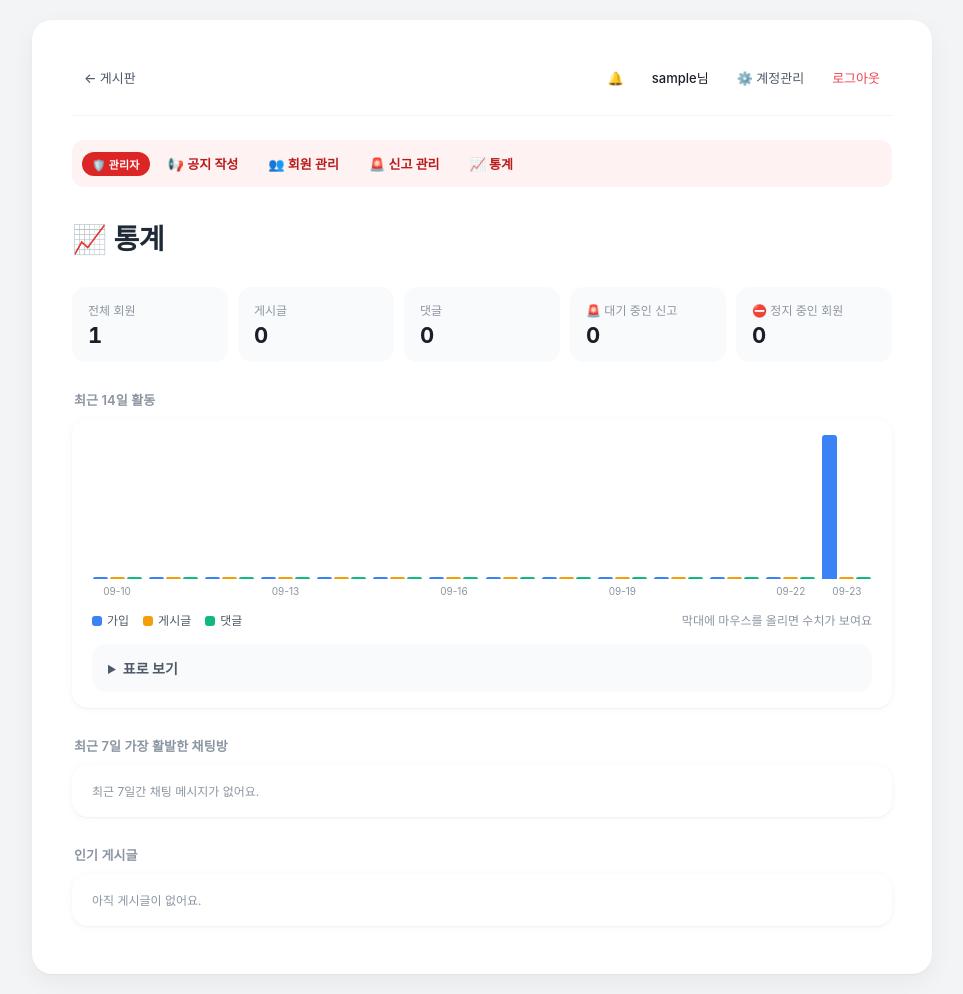
After one commit to sihoo11/week_06_bbs, a Flask app: page /admin/stats in a window 1280 px wide. The commit adds this page. Shown: the whole page, without its empty margins (158-1121 px from the left). Run offline with Flask 3, Linux system fonts and the light colour scheme; the visitor is signed in with stand-in values (Sample User, id 1); data comes from the database, SQL or seed files in the repository; data that the repository does not hold is empty; some libraries are stand-ins or nearby versions.

Commit message:
Feat: 관리자 통계 페이지 추가
- 회원·게시글·댓글·대기 신고·정지 회원 수 요약
- 최근 14일 일별 가입·게시글·댓글 차트 (표 보기 포함)
- 최근 7일 활발한 채팅방, 인기 게시글

Co-Authored-By: Claude Opus 5.5 <noreply@anthropic.com>

```diff
--- a/app.py
+++ b/app.py
@@ -6,7 +6,7 @@ import sqlite3
 import time
 import uuid
 from collections import defaultdict
-from datetime import date, datetime
+from datetime import date, datetime, timedelta
 from pathlib import Path
 
 import openai
@@ -1335,6 +1335,54 @@ def ban_user(user_id):
     conn.close()
     return redirect(safe_redirect_target(request.form.get("next"), url_for("admin_users")))
 
+@app.route("/admin/stats")
+def admin_stats():
+    if "user_id" not in session:
+        return redirect("/login")
+    if not session.get("is_admin"):
+        return "관리자만 접근할 수 있습니다.", 403
+
+    conn = get_db()
+    totals = conn.execute("""
+        SELECT (SELECT COUNT(*) FROM users) AS users,
+               (SELECT COUNT(*) FROM posts WHERE is_notice = 0) AS posts,
+               (SELECT COUNT(*) FROM comments) AS comments,
+               (SELECT COUNT(*) FROM reports WHERE status = 'pending') AS pending_reports,
+               (SELECT COUNT(*) FROM users WHERE banned_until > datetime('now', 'localtime')) AS banned
+    """).fetchone()
+
+    # 최근 14일 일별 가입·글·댓글 수 (기록이 없는 날도 0으로 채운다)
+    days = [(date.today() - timedelta(days=i)).isoformat() for i in range(13, -1, -1)]
+    daily = {d: {"date": d, "users": 0, "posts": 0, "comments": 0} for d in days}
+    for table, key, extra in [("users", "users", ""), ("posts", "posts", "AND is_notice = 0"), ("comments", "comments", "")]:
+        for row in conn.execute(f"""
+            SELECT date(created_at) AS d, COUNT(*) AS c FROM {table}
+            WHERE date(created_at) >= ? {extra} GROUP BY d
+        """, (days[0],)):
+            if row["d"] in daily:
+                daily[row["d"]][key] = row["c"]
+
+    top_rooms = conn.execute("""
+        SELECT chat_rooms.name, COUNT(chat_messages.id) AS c
+        FROM chat_messages JOIN chat_rooms ON chat_rooms.id = chat_messages.room_id
+        WHERE chat_rooms.is_dm = 0 AND chat_messages.created_at >= datetime('now', 'localtime', '-7 days')
+        GROUP BY chat_rooms.id ORDER BY c DESC LIMIT 5
+    """).fetchall()
+    top_posts = conn.execute("""
+        SELECT posts.id, posts.title, posts.views,
+               (SELECT COUNT(*) FROM post_likes WHERE post_likes.post_id = posts.id) AS like_count
+        FROM posts WHERE is_notice = 0 ORDER BY like_count DESC, views DESC LIMIT 5
+    """).fetchall()
+    conn.close()
+
+    daily_rows = list(daily.values())
+    daily_max = max([1] + [r[k] for r in daily_rows for k in ("users", "posts", "comments")])
+    room_max = max([1] + [r["c"] for r in top_rooms])
+    return render_template(
+        "admin_stats.html", totals=totals, daily=daily_rows, daily_max=daily_max,
+        top_rooms=top_rooms, room_max=room_max, top_posts=top_posts,
+    )
+
 @app.route("/admin/reports")
 def admin_reports():
     if "user_id" not in session:
--- a/templates/_admin_nav.html
+++ b/templates/_admin_nav.html
@@ -3,4 +3,5 @@
     <a href="/notice/new">📢 공지 작성</a>
     <a href="/admin/users">👥 회원 관리</a>
     <a href="/admin/reports">🚨 신고 관리</a>
+    <a href="/admin/stats">📈 통계</a>
 </div>
--- /dev/null
+++ b/templates/admin_stats.html
@@ -0,0 +1,87 @@
+{% extends "base.html" %}
+
+{% block title %}관리자 통계{% endblock %}
+
+{% block nav_left %}
+    <a href="/">← 게시판</a>
+{% endblock %}
+
+{% block nav_admin %}
+    {% if session.get("is_admin") %}
+        {% include "_admin_nav.html" %}
+    {% endif %}
+{% endblock %}
+
+{% block content %}
+    <h1>📈 통계</h1>
+
+    <div class="stat-tiles">
+        <div class="stat-tile"><div class="stat-tile-label">전체 회원</div><div class="stat-tile-value">{{ totals.users }}</div></div>
+        <div class="stat-tile"><div class="stat-tile-label">게시글</div><div class="stat-tile-value">{{ totals.posts }}</div></div>
+        <div class="stat-tile"><div class="stat-tile-label">댓글</div><div class="stat-tile-value">{{ totals.comments }}</div></div>
+        <a href="/admin/reports" class="stat-tile{% if totals.pending_reports %} warn{% endif %}" style="text-decoration: none;">
+            <div class="stat-tile-label">🚨 대기 중인 신고</div><div class="stat-tile-value">{{ totals.pending_reports }}</div>
+        </a>
+        <div class="stat-tile"><div class="stat-tile-label">⛔ 정지 중인 회원</div><div class="stat-tile-value">{{ totals.banned }}</div></div>
+    </div>
+
+    <div class="section-heading">최근 14일 활동</div>
+    <div class="settings-card">
+        <div class="daily-chart" role="img" aria-label="최근 14일 일별 가입자, 게시글, 댓글 수">
+            {% for d in daily %}
+            <div class="daily-col">
+                <div class="daily-bar series-users" style="height: {{ (d.users / daily_max * 100)|round(1) }}%" title="{{ d.date }} 가입 {{ d.users }}명"></div>
+                <div class="daily-bar series-posts" style="height: {{ (d.posts / daily_max * 100)|round(1) }}%" title="{{ d.date }} 게시글 {{ d.posts }}개"></div>
+                <div class="daily-bar series-comments" style="height: {{ (d.comments / daily_max * 100)|round(1) }}%" title="{{ d.date }} 댓글 {{ d.comments }}개"></div>
+            </div>
+            {% endfor %}
+        </div>
+        <div class="daily-labels">
+            {% for d in daily %}<span>{{ d.date[5:] if loop.first or loop.last or loop.index0 % 3 == 0 else '' }}</span>{% endfor %}
+        </div>
+        <div class="chart-legend">
+            <span><span class="legend-swatch series-users"></span>가입</span>
+            <span><span class="legend-swatch series-posts"></span>게시글</span>
+            <span><span class="legend-swatch series-comments"></span>댓글</span>
+            <span style="margin-left: auto; color: #8b95a1;">막대에 마우스를 올리면 수치가 보여요</span>
+        </div>
+        <details class="form-extra" style="margin: 0 20px 16px;">
+            <summary>표로 보기</summary>
+            <div class="timetable-wrap">
+                <table class="timetable">
+                    <thead><tr><th>날짜</th><th>가입</th><th>게시글</th><th>댓글</th></tr></thead>
+                    <tbody>
+                        {% for d in daily|reverse %}
+                        <tr><td>{{ d.date }}</td><td>{{ d.users }}</td><td>{{ d.posts }}</td><td>{{ d.comments }}</td></tr>
+                        {% endfor %}
+                    </tbody>
+                </table>
+            </div>
+        </details>
+    </div>
+
+    <div class="section-heading">최근 7일 가장 활발한 채팅방</div>
+    <div class="settings-card bar-chart">
+        {% for room in top_rooms %}
+        <div class="bar-row" title="{{ room.name }}: 메시지 {{ room.c }}개">
+            <span class="bar-label">{{ room.name }}</span>
+            <div class="bar-track"><div class="bar-fill" style="width: {{ (room.c / room_max * 100)|round(1) }}%"></div></div>
+            <span class="bar-value">{{ room.c }}</span>
+        </div>
+        {% else %}
+        <div class="settings-row-desc">최근 7일간 채팅 메시지가 없어요.</div>
+        {% endfor %}
+    </div>
+
+    <div class="section-heading">인기 게시글</div>
+    <div class="settings-card">
+        {% for p in top_posts %}
+        <div class="settings-row">
+            <a href="/posts/{{ p.id }}" class="settings-row-label" style="text-decoration: none;">{{ p.title }}</a>
+            <span class="post-meta" style="white-space: nowrap;">❤️ {{ p.like_count }} · 👁 {{ p.views }}</span>
+        </div>
+        {% else %}
+        <div class="settings-row"><div class="settings-row-desc">아직 게시글이 없어요.</div></div>
+        {% endfor %}
+    </div>
+{% endblock %}
--- a/templates/base.html
+++ b/templates/base.html
@@ -2262,6 +2262,10 @@
             font-variant-numeric: tabular-nums;
         }
 
+        .stat-tile.warn .stat-tile-value {
+            color: #f04452;
+        }
+
         /* ───── 우리 반: 시간표·학사일정·D-day ───── */
         .timetable-wrap {
             overflow-x: auto;
@@ -2375,6 +2379,104 @@
             text-overflow: ellipsis;
             max-width: 420px;
         }
+
+        /* ───── 관리자 통계 막대 ───── */
+        .bar-chart {
+            padding: 16px 20px;
+        }
+
+        .bar-row {
+            display: grid;
+            grid-template-columns: 110px 1fr 40px;
+            align-items: center;
+            gap: 10px;
+            padding: 5px 0;
+            font-size: 13px;
+        }
+
+        .bar-label {
+            color: #4e5968;
+            white-space: nowrap;
+            overflow: hidden;
+            text-overflow: ellipsis;
+        }
+
+        .bar-track {
+            height: 10px;
+            background: #f2f4f6;
+            border-radius: 5px;
+            overflow: hidden;
+        }
+
+        .bar-fill {
+            height: 100%;
+            background: #3b82f6;
+            border-radius: 5px;
+        }
+
+        .bar-value {
+            text-align: right;
+            color: #191f28;
+            font-weight: 600;
+            font-variant-numeric: tabular-nums;
+        }
+
+        .daily-chart {
+            display: flex;
+            align-items: flex-end;
+            gap: 6px;
+            height: 160px;
+            padding: 16px 20px 0;
+        }
+
+        .daily-col {
+            flex: 1;
+            display: flex;
+            align-items: flex-end;
+            justify-content: center;
+            gap: 2px;
+            height: 100%;
+        }
+
+        .daily-bar {
+            width: 30%;
+            min-height: 2px;
+            border-radius: 3px 3px 0 0;
+        }
+
+        .daily-labels {
+            display: flex;
+            gap: 6px;
+            padding: 6px 20px 14px;
+            font-size: 10px;
+            color: #8b95a1;
+        }
+
+        .daily-labels span {
+            flex: 1;
+            text-align: center;
+        }
+
+        .chart-legend {
+            display: flex;
+            gap: 14px;
+            padding: 0 20px 16px;
+            font-size: 12px;
+            color: #4e5968;
+        }
+
+        .legend-swatch {
+            display: inline-block;
+            width: 10px;
+            height: 10px;
+            border-radius: 3px;
+            margin-right: 5px;
+            vertical-align: -1px;
+        }
+
+        .series-users { background: #3b82f6; }
+        .series-posts { background: #f59e0b; }
+        .series-comments { background: #10b981; }
     </style>
 </head>
 <body>
```
